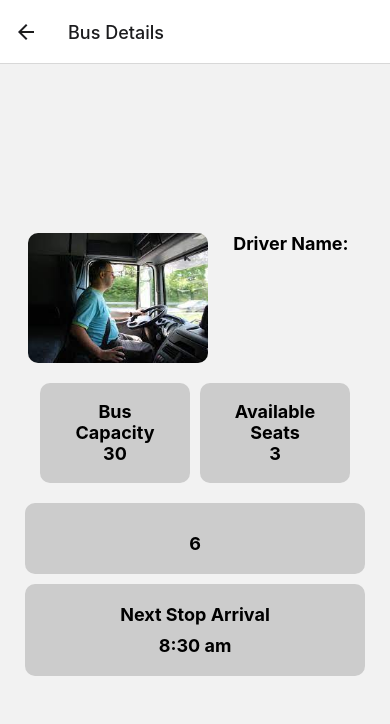
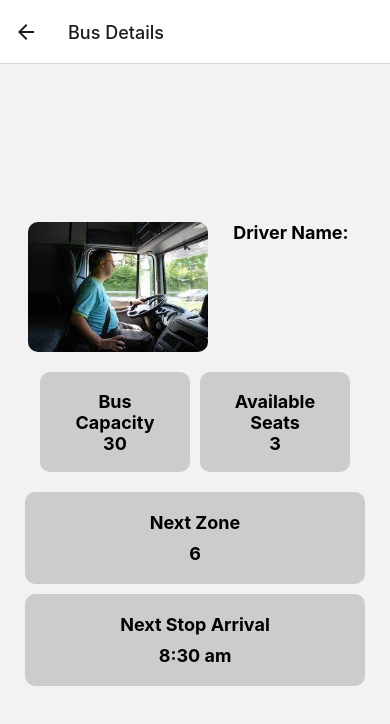
Before and after one commit to zeinshhadi/b-route-app, a React Native app in the folder frontend/: screen /BusDetailScreen in a window 390 px wide. Shown: the top 724 px of the page. Built offline with nearby package versions, Linux system fonts and the light colour scheme.

Commit message:
Frontend <> Fixed text in bus detail

```diff
--- a/frontend/screens/userScreens/BusDetails.js
+++ b/frontend/screens/userScreens/BusDetails.js
@@ -13,7 +13,7 @@ const BusDetails = () => {
       <SmallCardDetails />
       <View style={styles.bigBusCardContainerMain}>
         <View style={styles.bigBusCardContainer}>
-          <Text style={styles.bigBusCardContainerText}>{driver_id}</Text>
+          <Text style={styles.bigBusCardContainerText}>Next Zone</Text>
           <Text style={styles.bigBusCardContainerText}>6</Text>
         </View>
         <View style={styles.bigBusCardContainer}>
```
